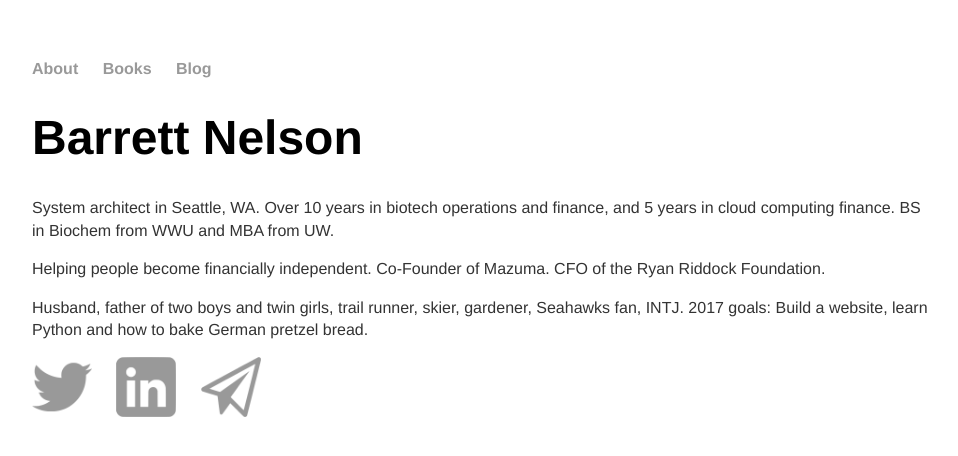
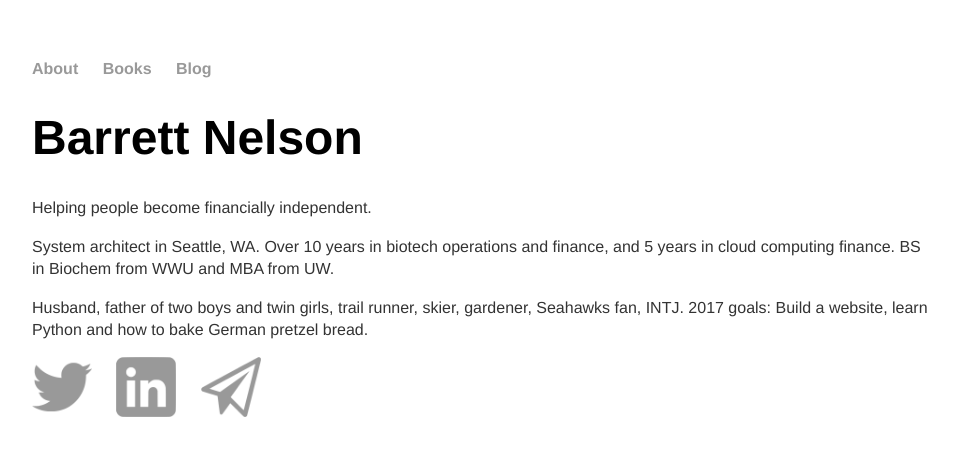
Before and after one commit to bstnel/bstnel.github.io, a Jekyll site: the page built from index.html, in a window 1280 px wide. Shown: the top 456 px of the page, without its empty margins (160-1118 px from the left). Built offline with Jekyll 4.4.1, drawn with Linux system fonts in a browser that asks for light colours.

Commit message:
Update index.html

```diff
--- a/index.html
+++ b/index.html
@@ -4,7 +4,7 @@ title: About
 ---
 <div class="blurb">
 	<h1>Barrett Nelson</h1>
+	<p>Helping people become financially independent.</p>
 	<p>System architect in Seattle, WA. Over 10 years in biotech operations and finance, and 5 years in cloud computing finance. BS in Biochem from WWU and MBA from UW.</p>
-        <p>Helping people become financially independent. Co-Founder of Mazuma. CFO of the Ryan Riddock Foundation.</p>
-	<p>Husband, father of two boys and twin girls, trail runner, skier, gardener, Seahawks fan, INTJ. 2017 goals: Build a website, learn Python and how to bake German pretzel bread. </p>
+     	<p>Husband, father of two boys and twin girls, trail runner, skier, gardener, Seahawks fan, INTJ. 2017 goals: Build a website, learn Python and how to bake German pretzel bread. </p>
 </div><!-- /.blurb -->
```
